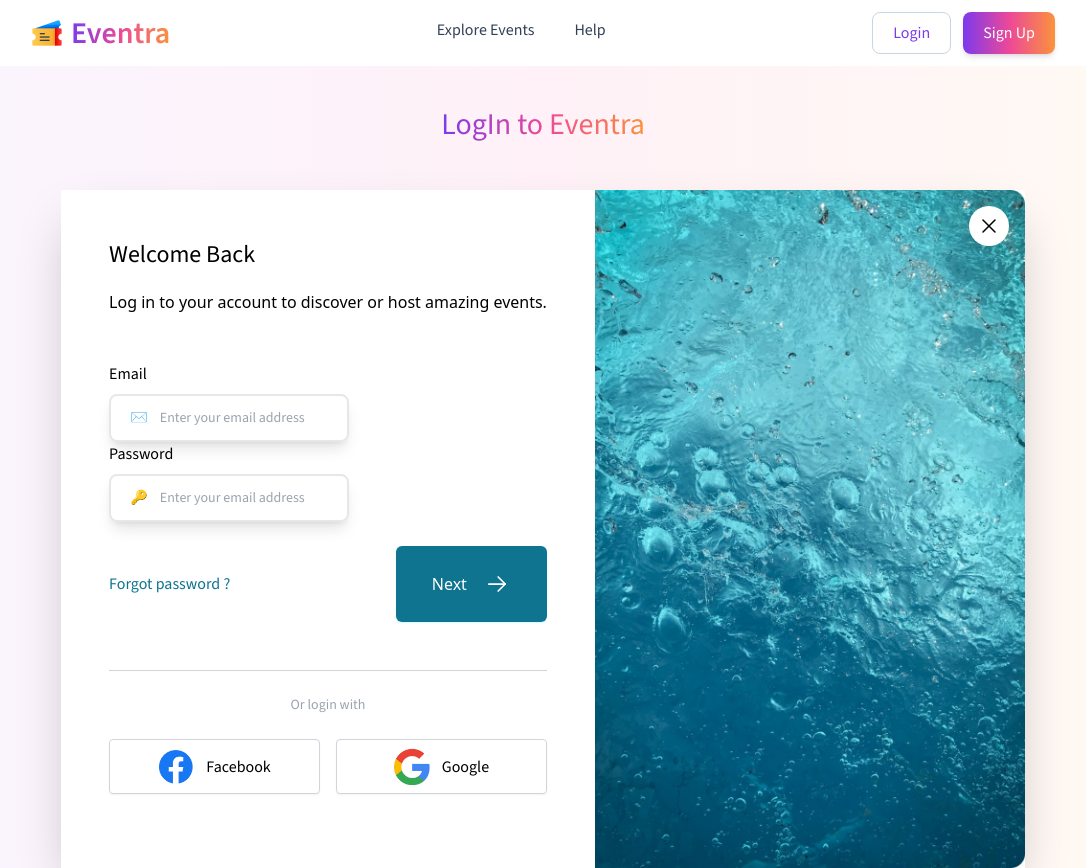
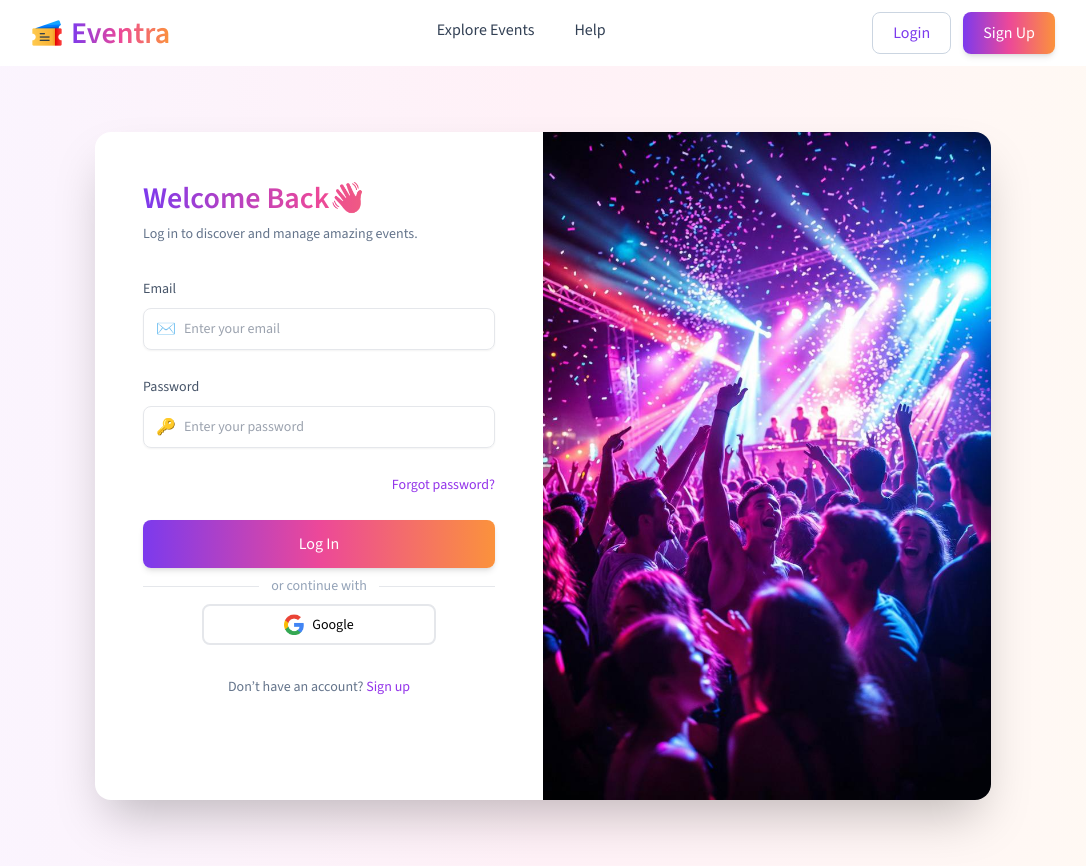
Before and after one commit to vhemmsley/Eventra-Online-Ticket-Shop, a Vue app: page /login in a window 1280 px wide. Shown: the whole page, without its empty margins (97-1183 px from the left). Built offline with nearby package versions, Linux system fonts and the light colour scheme.

Commit message:
login ui completed

```diff
--- a/src/components/pages/Auth/LoginPage.vue
+++ b/src/components/pages/Auth/LoginPage.vue
@@ -1,138 +1,183 @@
 <template>
-  <!-- global container -->
+  <!-- PAGE BACKGROUND -->
+  <div class="min-h-screen flex items-center justify-center bg-secondary-gradient px-4 py-6">
+    <!-- CARD -->
+    <div
+      class="w-full max-w-4xl bg-white rounded-2xl shadow-2xl overflow-hidden flex flex-col md:flex-row"
+    >
+      <!-- LEFT SIDE (FORM) -->
+      <div class="w-full md:w-1/2 p-8 md:p-12">
+        <!-- HEADER -->
 
-  <div class="bg-secondary-gradient pt-4">
-    <!-- header container -->
-    <div class="flex flex-col section-container">
-      <p class="text-3xl text-gradient text-center my-6">LogIn to Eventra</p>
-    </div>
+        <h1 class="text-3xl font-semibold text-gradient mb-2">
+          {{ mode == 'login' ? 'Welcome Back👋' : 'Sign Up' }}
+        </h1>
 
-    <div class="section-container mt-6 flex flex-col">
-      <!-- card container -->
-      <div
-        class="relative flex flex-col margin-6 space-y-10 bg-white shadow-2xl rouded-2xl md:flex-row md:space-y-0 md:m-0"
-      >
-        <!-- left side-->
-        <div class="p-6 md:p-12">
-          <!-- top content-->
-          <h2 class="mb-5 text-2xl">Welcome Back</h2>
-          <p class="mx-w-sm mb-12 font-sans font-light-text-gray-600">
-            Log in to your account to discover or host amazing events.
+        <p class="text-sm text-slate-500 mb-8">
+          {{ mode == 'login' ? 'Log in' : 'Create an account' }}
+          to discover and manage amazing events.
         </p>
 
-          <!-- login elements-->
+        <!-- LOGIN FORM -->
+        <div v-if="mode === 'login'" class="space-y-6">
+          <!-- EMAIL -->
           <div>
-            <div class="flex flex-col">
-              <!-- email -->
-              <div class="flex flex-col space-y-2">
-                <p>Email</p>
+            <label class="text-sm text-slate-600">Email</label>
             <div
-                  class="flex flex-row border-2 items-center justify-center space-x-2 shadow-lg text-sm rounded-lg p-3 md:p-2 w-80 md:w-60"
+              class="flex items-center mt-2 border rounded-lg px-3 py-2 focus-within:border-purple-500 shadow-sm"
             >
-                  <span>✉️</span>
+              <span class="mr-2">✉️</span>
               <input
-                    type="text"
-                    class="p-1 placeholder:text-md hover:border-purple-400 outline-purple-500"
-                    placeholder="Enter your email address"
+                type="email"
+                placeholder="Enter your email"
+                class="w-full outline-none text-sm"
               />
             </div>
           </div>
 
-              <!-- Password -->
-              <div class="flex flex-col space-y-2">
-                <p>Password</p>
+          <!-- PASSWORD -->
+          <div>
+            <label class="text-sm text-slate-600">Password</label>
             <div
-                  class="flex flex-row items-center justify-center border-2 space-x-2 shadow-lg text-sm rounded-lg p-3 md:p-2 w-80 md:w-60"
+              class="flex items-center mt-2 border rounded-lg px-3 py-2 focus-within:border-purple-500 shadow-sm"
             >
-                  <span>🔑</span>
+              <span class="mr-2">🔑</span>
               <input
-                    type="text"
-                    class="p-1 placeholder:text-md hover:border-purple-400 outline-purple-500"
-                    placeholder="Enter your email address"
+                type="password"
+                placeholder="Enter your password"
+                class="w-full outline-none text-sm"
               />
             </div>
           </div>
+
+          <!-- FORGOT PASSWORD -->
+          <div class="text-right">
+            <span class="text-sm text-purple-600 hover:underline cursor-pointer">
+              Forgot password?
+            </span>
+          </div>
+
+          <!-- LOGIN BUTTON -->
+          <button
+            class="w-full py-3 rounded-lg text-white bg-primary-gradient hover:scale-[1.02] transition duration-200 shadow-md hover:shadow-xl"
+          >
+            Log In
+          </button>
+        </div>
+
+        <!-- SIGN UP FORM -->
+        <div v-else class="space-y-6">
+          <!-- EMAIL -->
+          <div>
+            <label class="text-sm text-slate-600">Email</label>
+            <div
+              class="flex items-center mt-2 border rounded-lg px-3 py-2 focus-within:border-purple-500 shadow-sm"
+            >
+              <span class="mr-2">✉️</span>
+              <input
+                type="email"
+                placeholder="Enter your email"
+                class="w-full outline-none text-sm"
+              />
             </div>
           </div>
 
-          <!-- middle container -->
+          <!-- PASSWORD -->
+          <div>
+            <label class="text-sm text-slate-600">Password</label>
             <div
-            class="flex flex-col items-center justify-between mt-6 space-y-6 md:flex-row md:space-y-0"
+              class="flex items-center mt-2 border rounded-lg px-3 py-2 focus-within:border-purple-500 shadow-sm"
             >
-            <div class="font-thin text-cyan-700">Forgot password ?</div>
+              <span class="mr-2">🔑</span>
+              <input
+                type="password"
+                placeholder="Enter your password"
+                class="w-full outline-none text-sm"
+              />
+            </div>
+          </div>
+
+          <!-- FORGOT PASSWORD -->
+          <div class="text-right">
+            <span class="text-sm text-purple-600 hover:underline cursor-pointer">
+              Forgot password?
+            </span>
+          </div>
+
+          <!-- LOGIN BUTTON -->
           <button
-              class="w-full md:w-auto flex justify-center items-center p-6 space-x-4 font-sans text-white rounded-md shadow-lg px-9 bg-cyan-700 shadow-cyan-100 hover:bg-opacity-90 shadow-sm hover:shadow-lg transition hover:-translate-y-0.5 duration-150"
+            class="w-full py-3 rounded-lg text-white bg-primary-gradient hover:scale-[1.02] transition duration-200 shadow-md hover:shadow-xl"
           >
-              <span>Next</span>
-              <svg
-                xmlns="http://www.w3.org/2000/svg"
-                class="w-7"
-                viewBox="0 0 24 24"
-                stroke-width="1.5"
-                stroke="#ffffff"
-                fill="none"
-                stroke-linecap="round"
-                stroke-linejoin="round"
-              >
-                <path stroke="none" d="M0 0h24v24H0z" fill="none" />
-                <line x1="5" y1="12" x2="19" y2="12" />
-                <line x1="13" y1="18" x2="19" y2="12" />
-                <line x1="13" y1="6" x2="19" y2="12" />
-              </svg>
+            {{ mode === 'login' ? 'Log In' : 'Sign Up' }}
           </button>
         </div>
 
-          <!-- border in btw-->
-          <div class="mt-12 border-b border-b-gray-300"></div>
+        <!-- DIVIDER -->
+        <div class="flex items-center my-2">
+          <div class="flex-1 border-t"></div>
+          <span class="px-3 text-sm text-slate-400">or continue with</span>
+          <div class="flex-1 border-t"></div>
+        </div>
 
-          <!-- bottom content -->
-          <p class="py-6 text-sm font-thin text-center text-gray-400">Or login with</p>
-
-          <!-- buttoms button container -->
-          <div class="flex flex-col space-x-0 space-y-6 md:flex-row md:space-x-4 md:space-y-0">
+        <!-- SOCIAL LOGIN -->
+        <div class="flex items-center justify-center">
           <button
-              class="flex items-center justify-center py-2 space-x-3 border border-gray-300 rounded shadow-sm hover:bg-opacity-30 hover:shadow-lg hover:-translate-y-0.5 transition duration-150 md:w-1/2"
+            class="flex items-center justify-center gap-2 border-2 rounded-lg py-2 px-20 hover:bg-gray-50 transition"
           >
-              <img src="../../../images/socials/facebook.png" class="w-9" alt="" />
-              <span>Facebook</span>
-            </button>
-
-            <button
-              class="flex items-center justify-center py-2 space-x-3 border border-gray-300 rounded shadow-sm hover:bg-opacity-30 hover:shadow-lg hover:-translate-y-0.5 transition duration-150 md:w-1/2"
-            >
-              <img src="../../../images/socials/google.png" class="w-9" alt="" />
-              <span>Google</span>
+            <img src="../../../images/socials/google.png" class="w-5" />
+            <span class="text-sm">Google</span>
           </button>
         </div>
+
+        <!-- SIGN UP AlERT -->
+        <p v-if="mode === 'login'" class="text-sm text-center text-slate-500 mt-8">
+          Don’t have an account?
+          <span
+            @click="toggleMode()"
+            class="text-purple-600 font-medium cursor-pointer hover:underline"
+          >
+            Sign up
+          </span>
+        </p>
+
+        <!-- LOGIN AlERT -->
+        <p v-else class="text-sm text-center text-slate-500 mt-8">
+          I have an account?
+          <span
+            @click="toggleMode()"
+            class="text-purple-600 font-medium cursor-pointer hover:underline"
+          >
+            Login
+          </span>
+        </p>
       </div>
 
-        <!-- right side-->
-        <img src="../../../images/image.jpg" class="w-[430px] hidden md:block" alt="" />
-
-        <!-- close button -->
-        <div
-          class="group absolute -top-5 right-4 flex items-center justify-center w-10 h-10 bg-gray-200 rounded-full md:bg-white md:top-4 hover:cursor-pointer hover:-translate-y-0.5 transition duration-150"
-        >
-          <svg
-            xmlns="http://www.w3.org/2000/svg"
-            class="w-6 h-6 text-black group-hover:text-gray-600"
-            viewBox="0 0 24 24"
-            stroke-width="1.5"
-            stroke="currentColor"
-            fill="none"
-            stroke-linecap="round"
-            stroke-linejoin="round"
-          >
-            <path stroke="none" d="M0 0h24v24H0z" fill="none" />
-            <line x1="18" y1="6" x2="6" y2="18" />
-            <line x1="6" y1="6" x2="18" y2="18" />
-          </svg>
-        </div>
+      <!-- RIGHT SIDE (IMAGE) -->
+      <div class="hidden md:block md:w-1/2">
+        <img
+          src="../../../images/loginimg.jpg"
+          class="h-full w-full object-cover"
+          alt="login visual"
+        />
       </div>
     </div>
   </div>
 </template>
 
 <script>
-export default {}
+export default {
+  name: 'LoginPage',
+
+  data() {
+    return {
+      mode: 'login',
+    }
+  },
+
+  methods: {
+    toggleMode() {
+      this.mode = this.mode === 'login' ? 'signup' : 'login'
+    },
+  },
+}
 </script>
```
Also changed, not shown: src/images/loginimg.jpg (added). Lines whose indentation alone changed are shown as unchanged.
